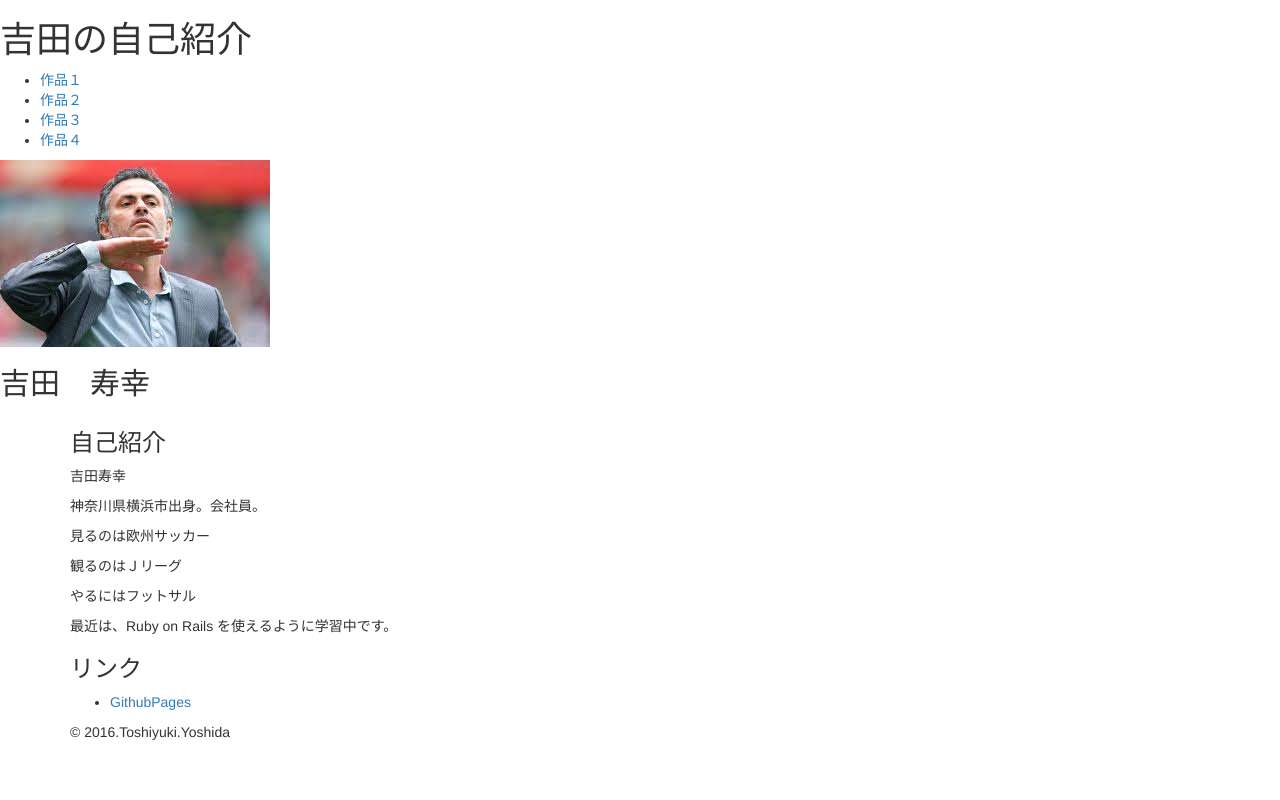
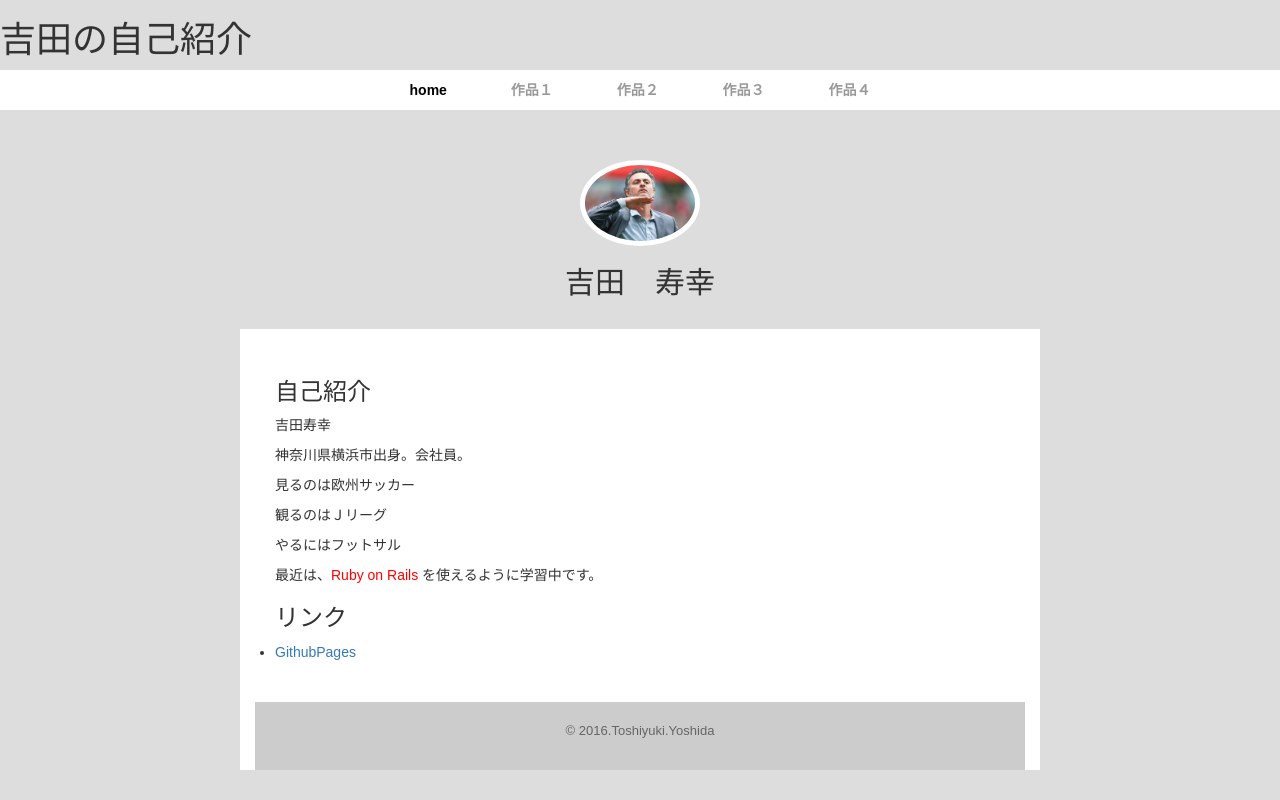
Before and after one commit to yossy0116/yossy0116.github.io, a plain HTML site: page index.html in a window 1280 px wide. Drawn offline with nearby package versions, Linux system fonts and the light colour scheme.

Commit message:
first commit

```diff
--- a/index.html
+++ b/index.html
@@ -5,10 +5,10 @@
     <meta http-equiv="X-UA-Compatible" content="IE=edge">
     <meta name="viewport" content="width=device-width, initial-scale=1">
     <title>吉田寿幸の自己紹介</title>
-    <meta title="description" content="サイトの紹介文">
+    <meta title="description" content="神奈川県横浜市出身。会社員。最近は、Ruby on Railsを使えるように学習中です。">
     <!-- BootstrapのCSS読み込み -->
     <link rel="stylesheet" href="//maxcdn.bootstrapcdn.com/bootstrap/3.3.5/css/bootstrap.min.css">
-    <link rel="stylesheet" href="">
+    <link rel="stylesheet" href="test.css">
     <!-- jQuery読み込み -->
     <script src="//ajax.googleapis.com/ajax/libs/jquery/1.11.3/jquery.min.js"></script>
     <!-- BootstrapのJS読み込み -->
@@ -19,10 +19,11 @@
     <header>
       <nav>
         <ul>
-          <li><a href="product1.html">作品１</a></li>
-          <li><a href="product2.html">作品２</a></li>
-          <li><a href="product3.html">作品３</a></li>
-          <li><a href="product4.html">作品４</a></li>
+          <li><a href="index.html" class="selected">home</a></li>
+          <li><a href="#">作品１</a></li>
+          <li><a href="#">作品２</a></li>
+          <li><a href="#">作品３</a></li>
+          <li><a href="#">作品４</a></li>
         </ul>
       </nav>
       <div id="logo">
--- /dev/null
+++ b/test.css
@@ -0,0 +1,91 @@
+* {
+  margin: 0;
+  padding: 0;
+}
+
+body {
+  font-family: YuGothic, "游ゴシック", "メイリオ", Meiryo, "ヒラギノ角ゴ Pro W3", "Hiragino Kaku Gothic Pro", sans-serif;
+  background-color: #ddd;
+  font-size: 14px;
+}
+
+span.red {
+  color: red;
+}
+
+header {
+  /*background-image: url("bg.jpg");*/
+  background-position: center center;
+  background-size: cover;
+  background-repeat: no-repeat;
+  padding-bottom: 100px;
+}
+
+#logo {
+  padding: 20px 0;
+  text-align: center;
+}
+
+#logo img {
+  max-width: 120px;
+  border: 5px solid #fff;
+  border-radius: 100%;
+}
+
+#logo h1 {
+  letter-spacing: 0.15em;
+  color: #fff;
+  text-shadow: 1px 1px 0px #000;
+}
+
+nav {
+  margin: 0 0 30px 0;
+  padding: 10px 0;
+  text-align: center;
+  background-color: #fff;
+}
+
+nav ul {
+  margin: 0 10px;
+  padding: 0;
+}
+
+nav ul li {
+  margin: 0 20px;
+  display: inline-block;
+}
+
+nav ul li a {
+  padding: 15px 10px;
+  text-decoration: none;
+  color: #999;
+  font-weight: bold;
+}
+
+nav ul li a.selected {
+  color: #000;
+}
+
+.container {
+  max-width: 800px;
+  margin: -100px auto 0;
+  background-color: #fff;
+}
+
+section {
+  padding: 30px 20px;
+}
+
+section h2 {
+  padding: 10px 0 20px 0;
+  text-align: center;
+  letter-spacing: 0.15em;
+}
+
+footer {
+  padding: 20px 0;
+  font-size: 93%;
+  text-align: center;
+  background-color: #ccc;
+  color: #666;
+}
```
